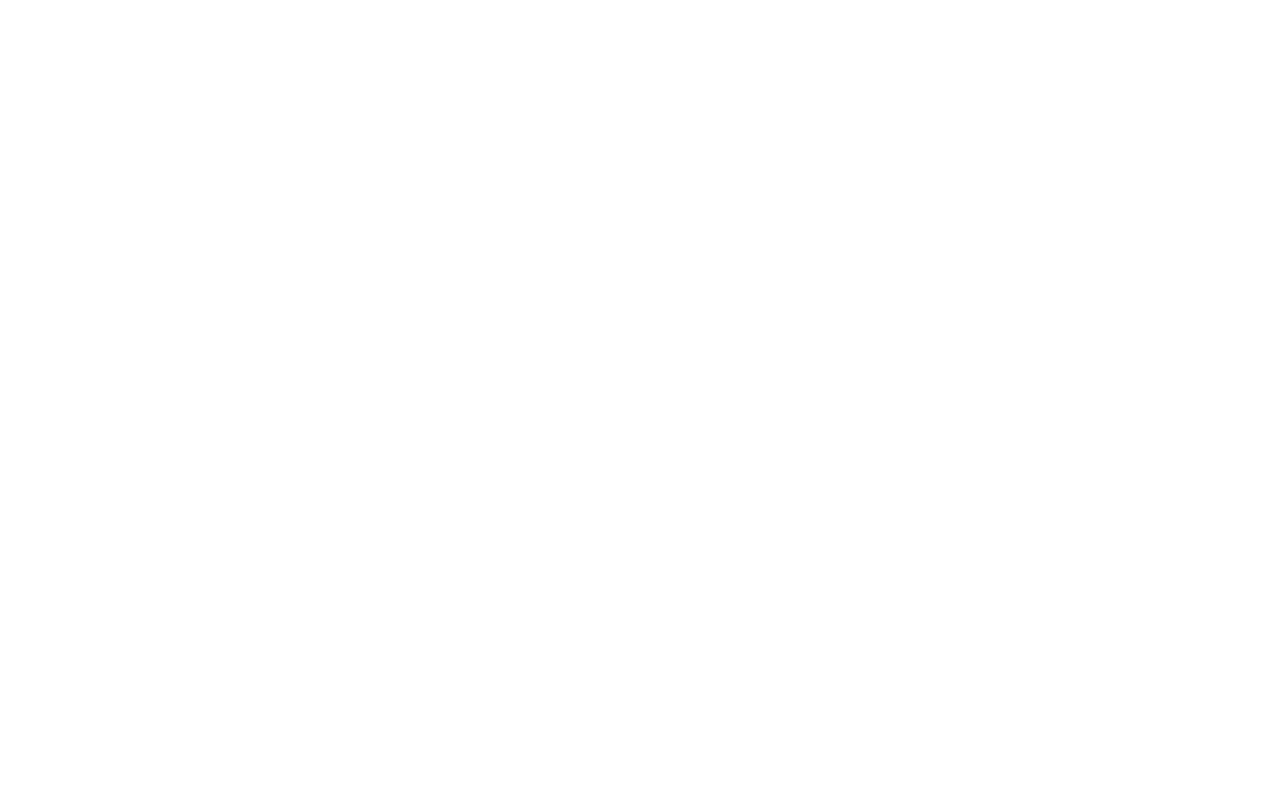
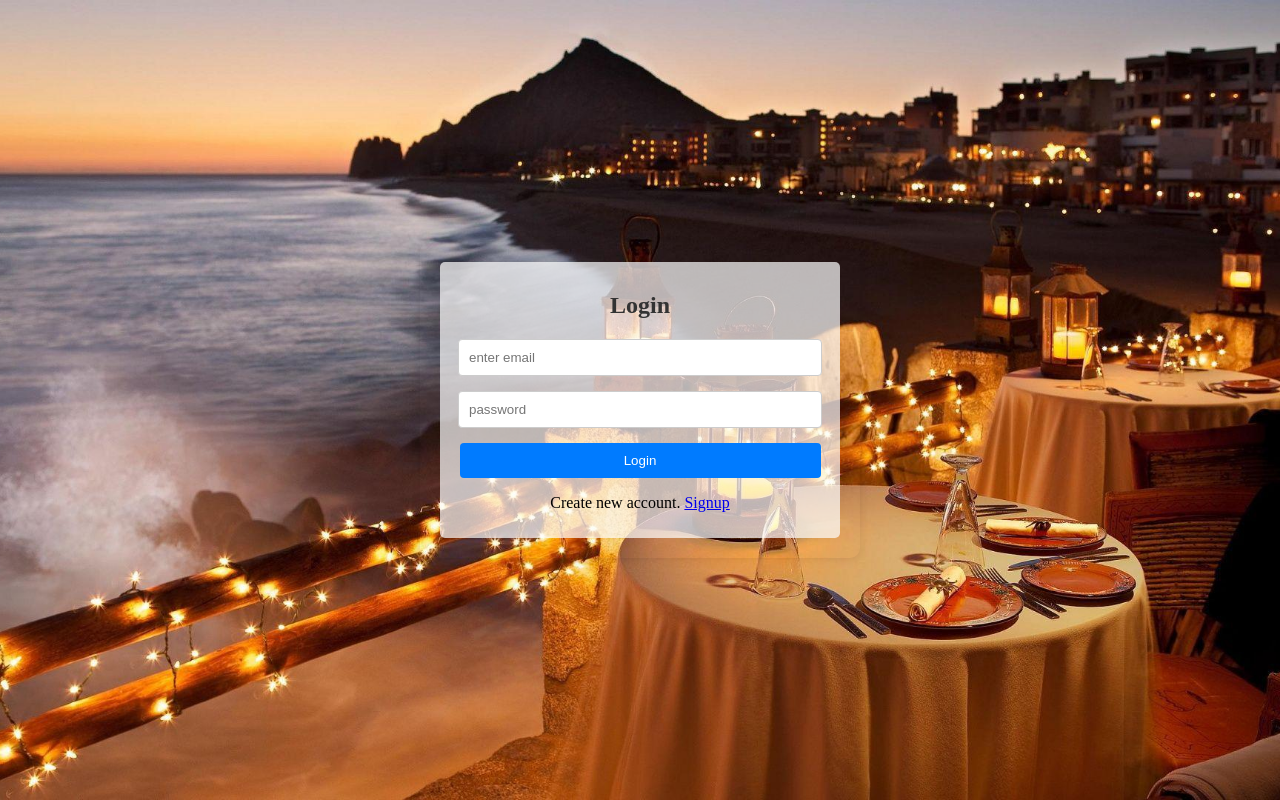
Before and after one commit to JakkaRamu/banquet, a React (Create React App) app: page /login in a window 1280 px wide. Built offline with nearby package versions, Linux system fonts and the light colour scheme.

Commit message:
created login and signup

```diff
--- a/package.json
+++ b/package.json
@@ -9,7 +9,8 @@
     "@testing-library/user-event": "^13.5.0",
     "react": "^19.0.0",
     "react-dom": "^19.0.0",
-    "react-scripts": "5.0.1",
+    "react-router-dom": "^7.2.0",
+    "react-scripts": "^5.0.1",
     "web-vitals": "^2.1.4"
   },
   "scripts": {
--- a/src/App.js
+++ b/src/App.js
@@ -1,11 +1,19 @@
-
+import { BrowserRouter as Router, Route, Routes } from 'react-router-dom';
+import Login from './pages/Login';
+import Signup from './pages/Signup';
 import './App.css';
 
 function App() {
   return (
-    <div className="App">
-
-    </div>
+    <Router>
+      <div className="App">
+        <Routes>
+          <Route path="/login" element={<Login />} />
+          <Route path="/signup" element={<Signup />} />
+          <Route path="/" element={<h1>Welcome to the App</h1>} />
+        </Routes>
+      </div>
+    </Router>
   );
 }
 
--- /dev/null
+++ b/src/pages/Login.css
@@ -0,0 +1,77 @@
+body {
+  margin: 0;
+  padding: 0;
+  height: 100vh;
+}
+
+@keyframes fadeIn {
+  from {
+    opacity: 0;
+  }
+  to {
+    opacity: 1;
+  }
+}
+
+.login-card {
+  animation: fadeIn 0.5s ease-in;
+
+  display: flex;
+  justify-content: center;
+  align-items: center;
+  width: 400px;
+  max-width: 100%;
+  margin: auto;
+  padding: 20px;
+  border: none;
+  border-radius: 10px;
+  box-shadow: 0 2px 10px rgba(0, 0, 0, 0.1);
+  opacity: 1;
+}
+
+.login-container {
+  flex: 1;
+  padding: 10px;
+  background-color: rgba(255, 255, 255, 0.697);
+  border-radius: 5px;
+}
+
+.login-container h2 {
+  text-align: center;
+  color: #333;
+}
+
+.login-container form {
+  display: flex;
+  flex-direction: column;
+}
+
+.login-container label {
+  margin-bottom: 5px;
+}
+
+.login-container input {
+  margin-bottom: 15px;
+  padding: 10px;
+  border: 1px solid #ccc;
+  border-radius: 4px;
+  width: 90%;
+}
+
+.login-container button {
+  padding: 10px;
+  background-color: #007bff;
+  color: white;
+  margin: auto;
+  border: none;
+  border-radius: 4px;
+  cursor: pointer;
+  width: 95%;
+}
+
+
+.login-container button:hover {
+  background-color: #0056b3;
+  transform: scale(1.05);
+
+}
--- /dev/null
+++ b/src/pages/Login.js
@@ -0,0 +1,26 @@
+import React from 'react';
+import './Login.css';
+
+function Login() {
+  return (
+    <div className="login-card">
+      <div className="login-container">
+        <h2>Login</h2>
+        <form>
+          <div>
+            <input type="email" placeholder='enter email' id="email" required />
+          </div>
+          <div>
+            <input type="password" placeholder='password' id="password" required />
+          </div>
+          <button type="submit">Login</button>
+          <div>
+            <p>Create new account. <a href='./Signup'>Signup</a></p>
+          </div>
+        </form>
+      </div>
+    </div>
+  );
+}
+
+export default Login;
--- /dev/null
+++ b/src/pages/Signup.css
@@ -0,0 +1,84 @@
+body {
+  margin: 0;
+  padding: 0;
+  height: 100vh;
+  background-image: url('../pages/functionImage.jpg');
+  background-size: cover;
+  background-position: center;
+  display: flex;
+  justify-content: center;
+  align-items: center;
+}
+
+
+@keyframes fadeIn {
+  from {
+    opacity: 0;
+  }
+  to {
+    opacity: 1;
+  }
+}
+
+.signup-card {
+  animation: fadeIn 0.5s ease-in;
+
+  display: flex;
+  justify-content: center;
+  align-items: center;
+  width: 400px;
+  max-width: 100%; /* Increased width for the card */
+  margin: auto;
+  padding: 20px;
+  border: none;
+  border-radius: 10px;
+  box-shadow: 0 2px 10px rgba(0, 0, 0, 0.1);
+  opacity: 1;
+}
+
+
+.signup-container {
+  flex: 1;
+  padding: 10px;
+  background-color: rgba(255, 255, 255, 0.697);
+  border-radius: 5px;
+}
+
+.signup-container h2 {
+  text-align: center;
+  color: #000000;
+}
+
+.signup-container form {
+  display: flex;
+  flex-direction: column;
+}
+
+.signup-container label {
+  margin-bottom: 5px;
+}
+
+.signup-container input {
+  margin-bottom: 15px;
+  padding: 10px;
+  border: 1px solid #ccc;
+  border-radius: 4px;
+  width: 80%;
+}
+
+.signup-container button {
+  margin: auto;
+  padding: 10px;
+  background-color: #007bff;
+  color: white;
+  border: none;
+  border-radius: 4px;
+  cursor: pointer;
+  width: 86%;
+}
+
+.signup-container button:hover {
+  background-color: #1b5bbb;
+  transform: scale(1.05);
+
+}
--- /dev/null
+++ b/src/pages/Signup.js
@@ -0,0 +1,32 @@
+import React from 'react';
+import './Signup.css';
+
+function Signup() {
+  return (
+    <div className="signup-card">
+      <div className="signup-container">
+        <h2>Signup</h2>
+        <form>
+          <div>
+            <input type="text" placeholder='full name' id="fullname" required />
+          </div>
+          <div>
+            <input type='text' placeholder='9876543210' id='mobile' required />
+          </div>
+          <div>
+            <input type="email" id="email" placeholder='Enter email' required />
+          </div>
+          <div>
+            <input type="password" id="password" placeholder='password' required />
+          </div>
+          <button type="submit">Signup</button>
+          <div>
+            <p>Already have an account? <a href="/login">Login</a></p>
+          </div>
+        </form>
+      </div>
+    </div>
+  );
+}
+
+export default Signup;
```
Also changed, not shown: src/pages/functionImage.jpg (added), 1 other file (tests, documents, lock files or other folders).
